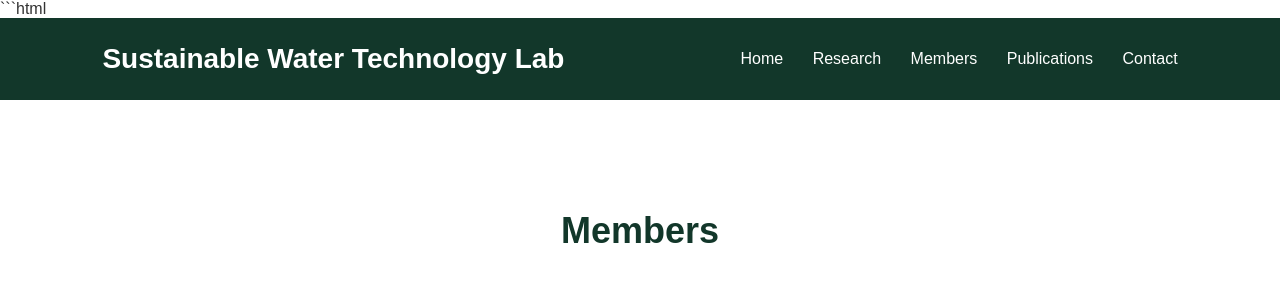
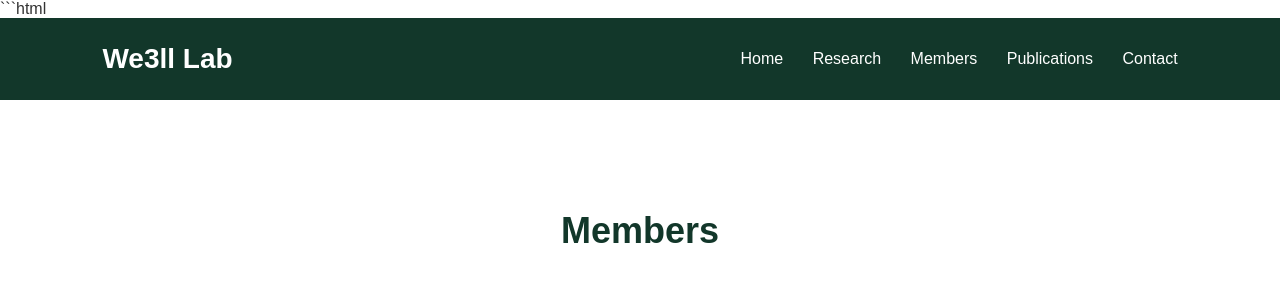
Before and after one commit to amy3172amy/amy3172amy.github.io, a plain HTML site: page members.html in a window 1280 px wide. Shown: the top 299 px of the page. Drawn offline with Linux system fonts and the light colour scheme.

Commit message:
Update members.html

```diff
--- a/members.html
+++ b/members.html
@@ -140,7 +140,7 @@
     <header>
 
         <h1>
-            Sustainable Water Technology Lab
+            We3ll Lab
         </h1>
 
         <nav>
```
